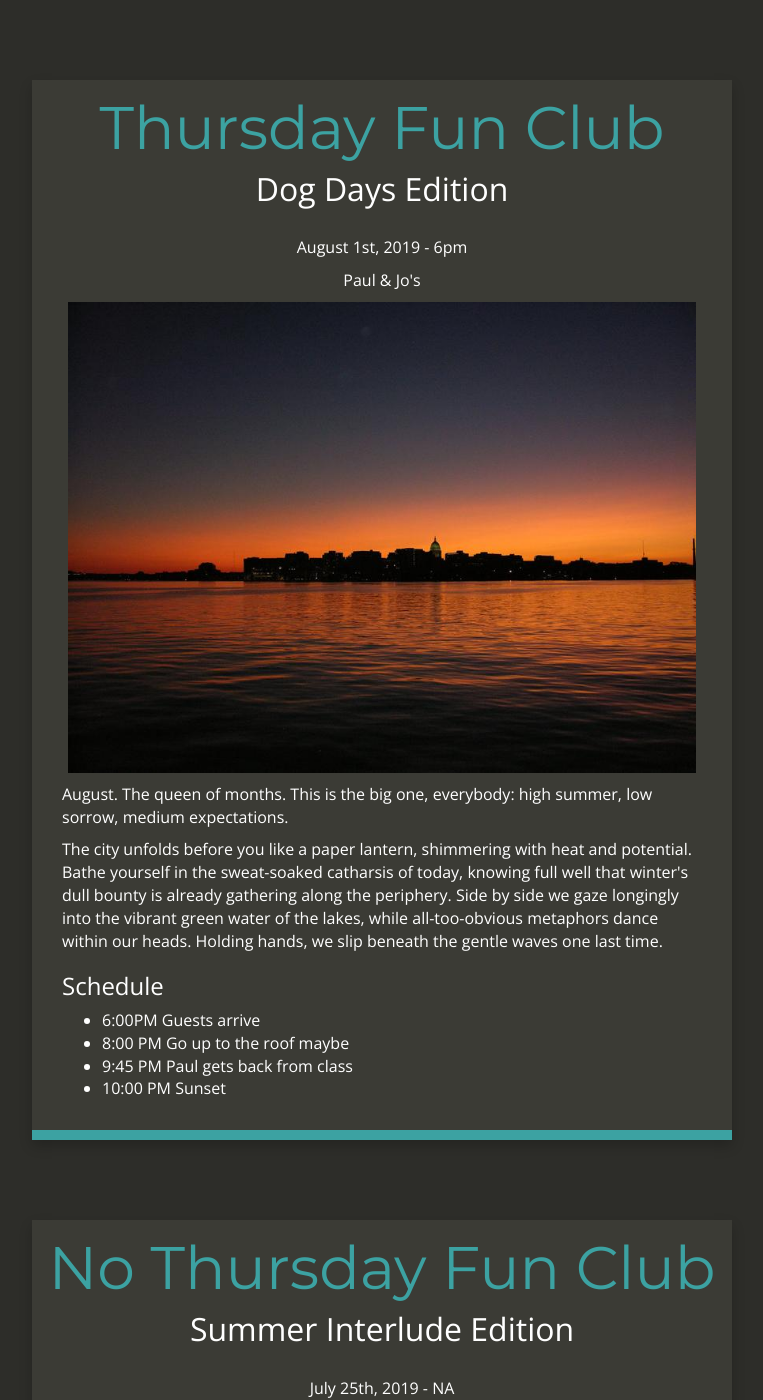
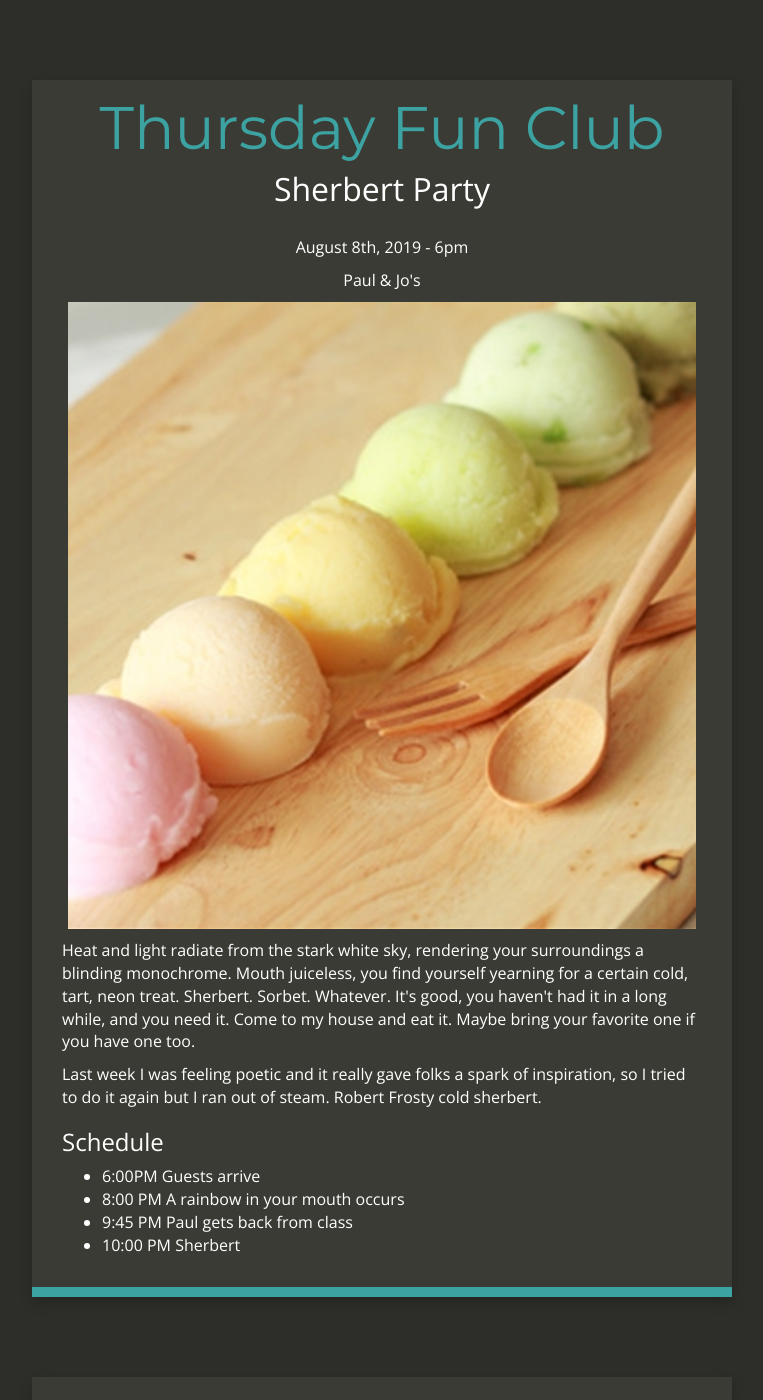
Before and after one commit to paulberb/paulberb.github.io, a Jekyll site: the page built from index.html, in a window 1280 px wide and 1400 px high. Shown: the whole window, without its empty margins (258-1021 px from the left). Built offline with Jekyll 4.4.1, drawn with Linux system fonts in a browser that asks for light colours; nearby versions of some CDN libraries.

Commit message:
updated weekly event

```diff
--- a/index.html
+++ b/index.html
@@ -1,6 +1,30 @@
 ---
 layout: default
 ---
+<div class="container-fluid index">
+    <div class="row">
+        <div class="col-md-12 main content-panel">
+            <h1 class="header author-header" itemprop="headline">Thursday Fun Club</h1>
+            <h2 class="header">Sherbert Party</h2>
+            <div class="author-text">
+                <p>August 8th, 2019 - 6pm</p>
+                <p>Paul & Jo's</p>
+                <p><img src="/images/sherb.jpg" width="98%" /></p>
+            </div>
+                <p>Heat and light radiate from the stark white sky, rendering your surroundings a blinding monochrome. Mouth juiceless, you find yourself yearning for a certain cold, tart, neon treat. Sherbert. Sorbet. Whatever. It's good, you haven't had it in a long while, and you need it. Come to my house and eat it. Maybe bring your favorite one if you have one too.
+                </p>
+                <p>Last week I was feeling poetic and it really gave folks a spark of inspiration, so I tried to do it again but I ran out of steam. Robert Frosty cold sherbert.
+                </p>
+                <h3>Schedule</h3>
+                <ul>
+                    <li>6:00PM Guests arrive</li>
+                    <li>8:00 PM A rainbow in your mouth occurs</li>
+                    <li>9:45 PM Paul gets back from class</li>
+                    <li>10:00 PM Sherbert</li>
+               </ul>
+          </div>
+    </div>
+</div>
 <div class="container-fluid index">
     <div class="row">
         <div class="col-md-12 main content-panel">
```
Also changed, not shown: images/sherb.jpg (added).
